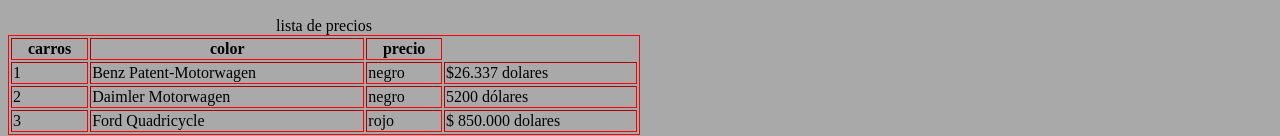
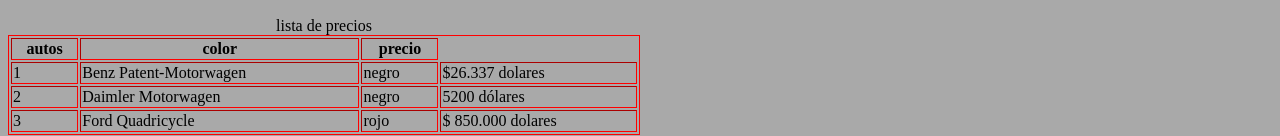
Before and after one commit to miguel60Hz/miguel-1061716569, a plain HTML site: page index.html in a window 1280 px wide. Shown: the part 1225-1361 px from the top of the page. Drawn offline with Linux system fonts and the light colour scheme.

Commit message:
cambios desarrollador

```diff
--- a/index.html
+++ b/index.html
@@ -69,7 +69,7 @@ En 1886 comenzó la exitosa y larga historia de Mercedes-Benz que ya tiene 132 a
             <table class="table1" border="1">
                 <caption class=".th">lista de precios</caption>
                 <tr>
-                    <th>carros</th>
+                    <th>autos</th>
                     <th>color</th>
                     <th>precio</th>
                 </tr>
```
